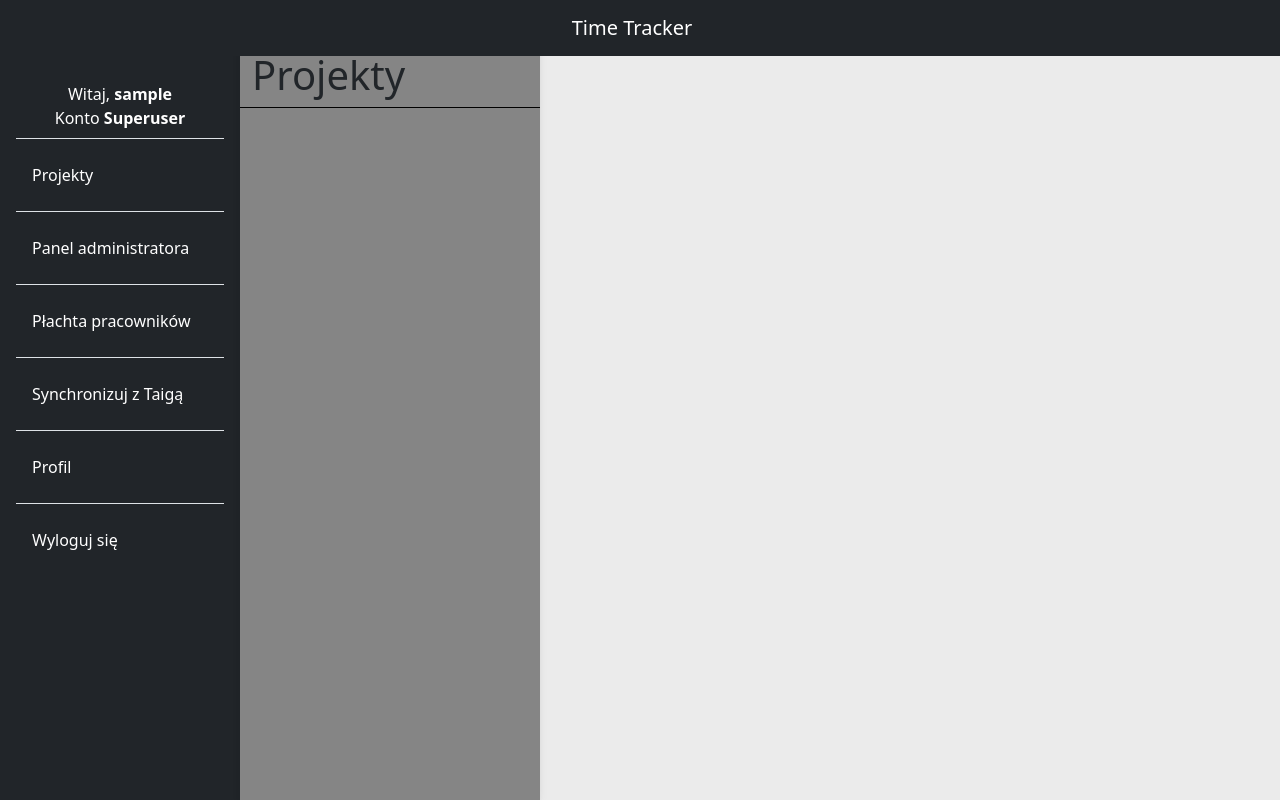
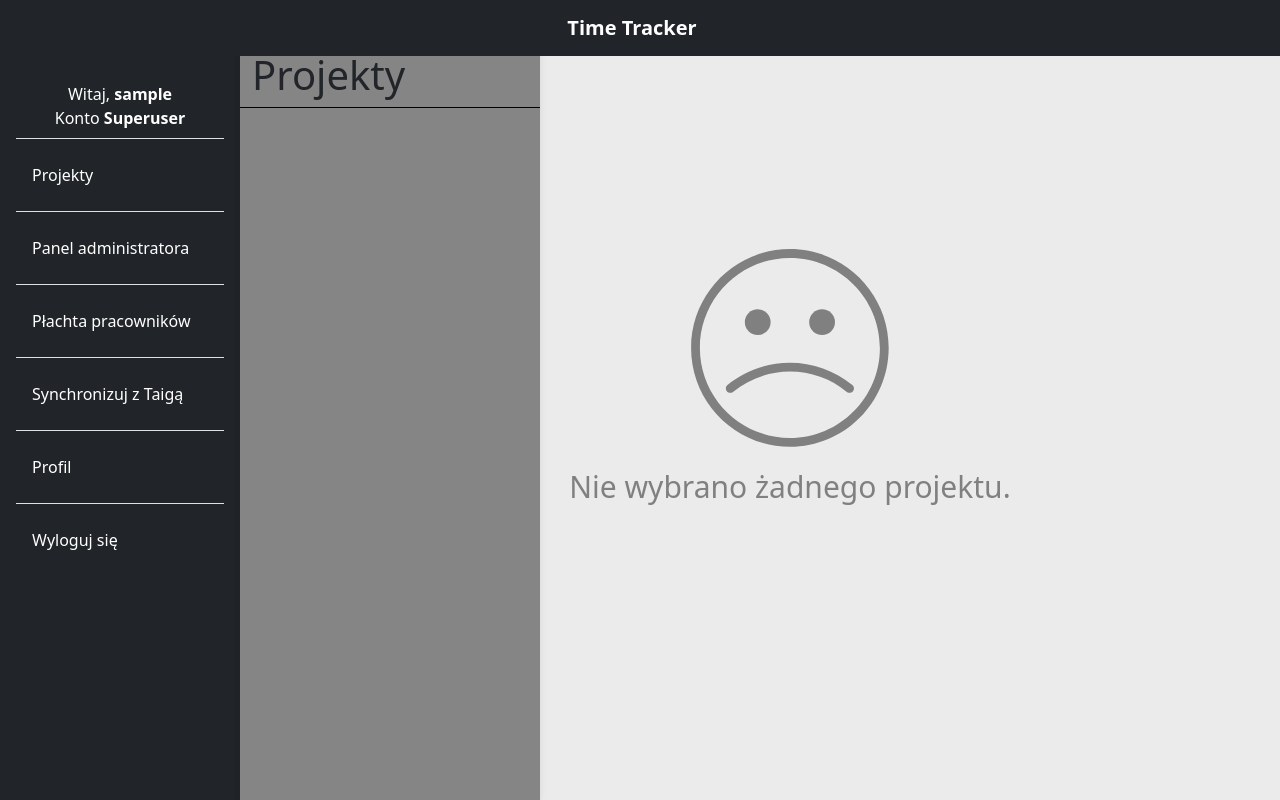
Before and after one commit to NikitDev/projekcikTymczasowy, a Django app: page /projects/ in a window 1280 px wide. Run offline with Django 4.2, Linux system fonts and the light colour scheme; the visitor is signed in with stand-in values (Sample User, id 1); data that the repository does not hold is empty.

Commit message:
frontend fixes

```diff
--- a/v2/licznik_czasu/static/base.js
+++ b/v2/licznik_czasu/static/base.js
@@ -6,4 +6,4 @@ function autoCloseAlerts(){
 
 $(document).ready(function(){
     autoCloseAlerts();
-})
+});
--- a/v2/licznik_czasu/templates/account/base.html
+++ b/v2/licznik_czasu/templates/account/base.html
@@ -35,6 +35,12 @@
             overflow-y: auto;
             }
 
+            @media screen and (max-width: 911px) {
+                #sidebar {
+                    display: none;
+                }
+            }
+
             .sidebar-sticky {
             position: relative;
             top: 0;
@@ -67,8 +73,7 @@
 
 {% load account %}
 <header>
-    <!-- Sidebar -->
-    <nav id="sidebarMenu" class="sidebar bg-dark ">
+    <nav id="sidebar" class="sidebar bg-dark shadow d-flex flex-column">
       <div class="position-sticky">
         <div class="list-group list-group-flush mx-3 mt-4">
             {% if user.is_authenticated %}
@@ -96,11 +101,9 @@
       </div>
     </nav>
 
-
-    <!-- Navbar -->
     <nav id="main-navbar" class="navbar navbar-expand-lg navbar-light bg-dark fixed-top">
       <div class="container-fluid justify-content-center">
-        <a class="navbar-brand text-center justify-content-center" style="color: white" href="{% url 'home' %}">
+        <a class="navbar-brand text-center justify-content-center fw-bold" style="color: white" href="{% url 'home' %}">
           Time Tracker
         </a>
       </div>
--- a/v2/licznik_czasu/templates/licznik_czasu/employee_report.html
+++ b/v2/licznik_czasu/templates/licznik_czasu/employee_report.html
@@ -85,6 +85,7 @@
                 </tbody>
             </table>
         {% endif %}
+        <div>{{time}}</div>
         </div>
     </div>
 {% endblock %}
--- a/v2/licznik_czasu/templates/licznik_czasu/projects.html
+++ b/v2/licznik_czasu/templates/licznik_czasu/projects.html
@@ -4,7 +4,7 @@
 
 {% block content %}
 {% csrf_token %}
-<div class="container h-auto justify-content-center align-items-center">
+<div class="container h-auto justify-content-center align-items-center d-flex">
 {% if user.is_authenticated %}
     <div class="sidebar" style="left:240px; width: 300px; padding-top: 4%; background-color: rgb(133, 133, 133);" style="--bs-bg-opacity: .3;">
         <div class="container d-flex border-bottom border-black">
@@ -23,6 +23,22 @@
                 {% endfor %}
         </div>
     </div>
+    <div style="margin-left: 300px; margin-top: 100px;">
+        <div class="justify-content-center mb-3 mt-5 text-center">
+        <svg xmlns="http://www.w3.org/2000/svg" xmlns:xlink="http://www.w3.org/1999/xlink" version="1.1" width="200" height="200" viewBox="0 0 256 256" xml:space="preserve">
+            <g style="stroke: none; stroke-width: 0; stroke-dasharray: none; stroke-linecap: butt; stroke-linejoin: miter; stroke-miterlimit: 10; fill: gray; fill-rule: nonzero; opacity: 1;" transform="translate(1.4065934065934016 1.4065934065934016) scale(2.81 2.81)" >
+                <path d="M 45 90 C 20.187 90 0 69.813 0 45 C 0 20.187 20.187 0 45 0 c 24.813 0 45 20.187 45 45 C 90 69.813 69.813 90 45 90 z M 45 4 C 22.393 4 4 22.393 4 45 s 18.393 41 41 41 s 41 -18.393 41 -41 S 67.607 4 45 4 z" style="stroke: none; stroke-width: 1; stroke-dasharray: none; stroke-linecap: butt; stroke-linejoin: miter; stroke-miterlimit: 10; fill: gray; fill-rule: nonzero; opacity: 1;" transform=" matrix(1 0 0 1 0 0) " stroke-linecap="round" />
+                <circle cx="30.344" cy="33.274" r="5.864" style="stroke: none; stroke-width: 1; stroke-dasharray: none; stroke-linecap: butt; stroke-linejoin: miter; stroke-miterlimit: 10; fill: gray; fill-rule: nonzero; opacity: 1;" transform="  matrix(1 0 0 1 0 0) "/>
+                <circle cx="59.663999999999994" cy="33.274" r="5.864" style="stroke: none; stroke-width: 1; stroke-dasharray: none; stroke-linecap: butt; stroke-linejoin: miter; stroke-miterlimit: 10; fill: gray); fill-rule: nonzero; opacity: 1;" transform="  matrix(1 0 0 1 0 0) "/>
+                <path d="M 72.181 65.49 c -0.445 0 -0.893 -0.147 -1.265 -0.451 c -7.296 -5.961 -16.5 -9.244 -25.916 -9.244 c -9.417 0 -18.62 3.283 -25.916 9.244 c -0.854 0.7 -2.115 0.572 -2.814 -0.283 c -0.699 -0.855 -0.572 -2.115 0.283 -2.814 C 24.561 55.398 34.664 51.795 45 51.795 c 10.336 0 20.438 3.604 28.447 10.146 c 0.855 0.699 0.982 1.959 0.283 2.814 C 73.335 65.239 72.76 65.49 72.181 65.49 z" style="stroke: none; stroke-width: 1; stroke-dasharray: none; stroke-linecap: butt; stroke-linejoin: miter; stroke-miterlimit: 10; fill: gray; fill-rule: nonzero; opacity: 1;" transform=" matrix(1 0 0 1 0 0) " stroke-linecap="round" />
+            </g>
+        </svg>
+        </div>
+        <div class="justify-content-center text-center">
+            <p style="color:gray; font-size: 30px;">Nie wybrano żadnego projektu.</p>
+        </div>
+    </div>
+
 {% else %}
     <div class="w-auto p-5 d-flex row justify-content-center rounded shadow-lg bg-white" style="--bs-bg-opacity: .3">
         <div class="container h-auto w-auto p-5 d-inline-flex flex-column justify-content-center align-items-center rounded " style="--bs-bg-opacity: .3">
--- a/v2/licznik_czasu/views.py
+++ b/v2/licznik_czasu/views.py
@@ -440,7 +440,7 @@ def employee_report(request):
         for key, value in employee_table.items():
             for i in range(len(value)):
                 if value[i] == timedelta(0):
-                    employee_table[key][i] = "X"
+                    employee_table[key][i] = "-"
                 else:
                     time_seconds = employee_table[key][i].total_seconds()
                     time_hours = time_seconds // 3600
```
